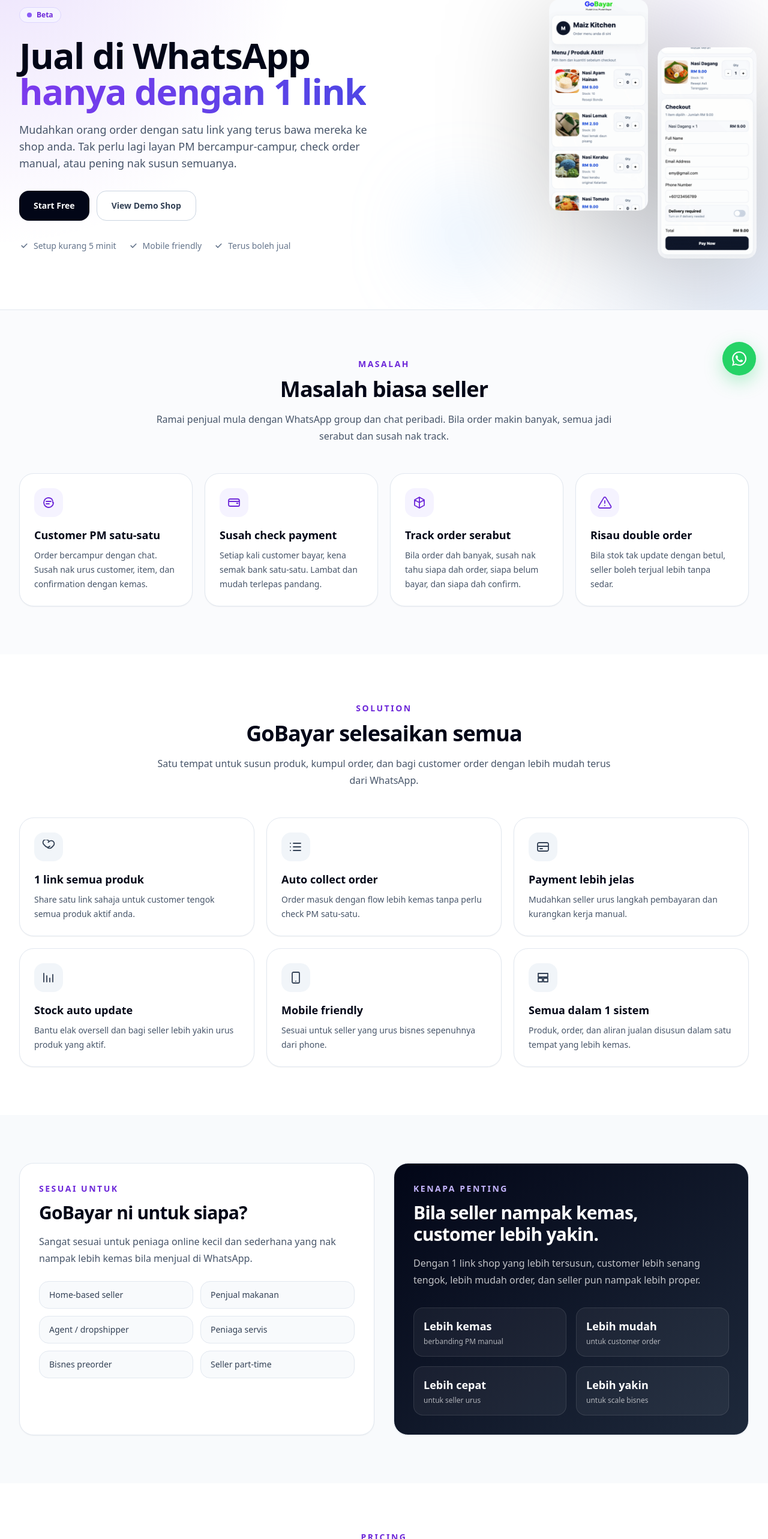
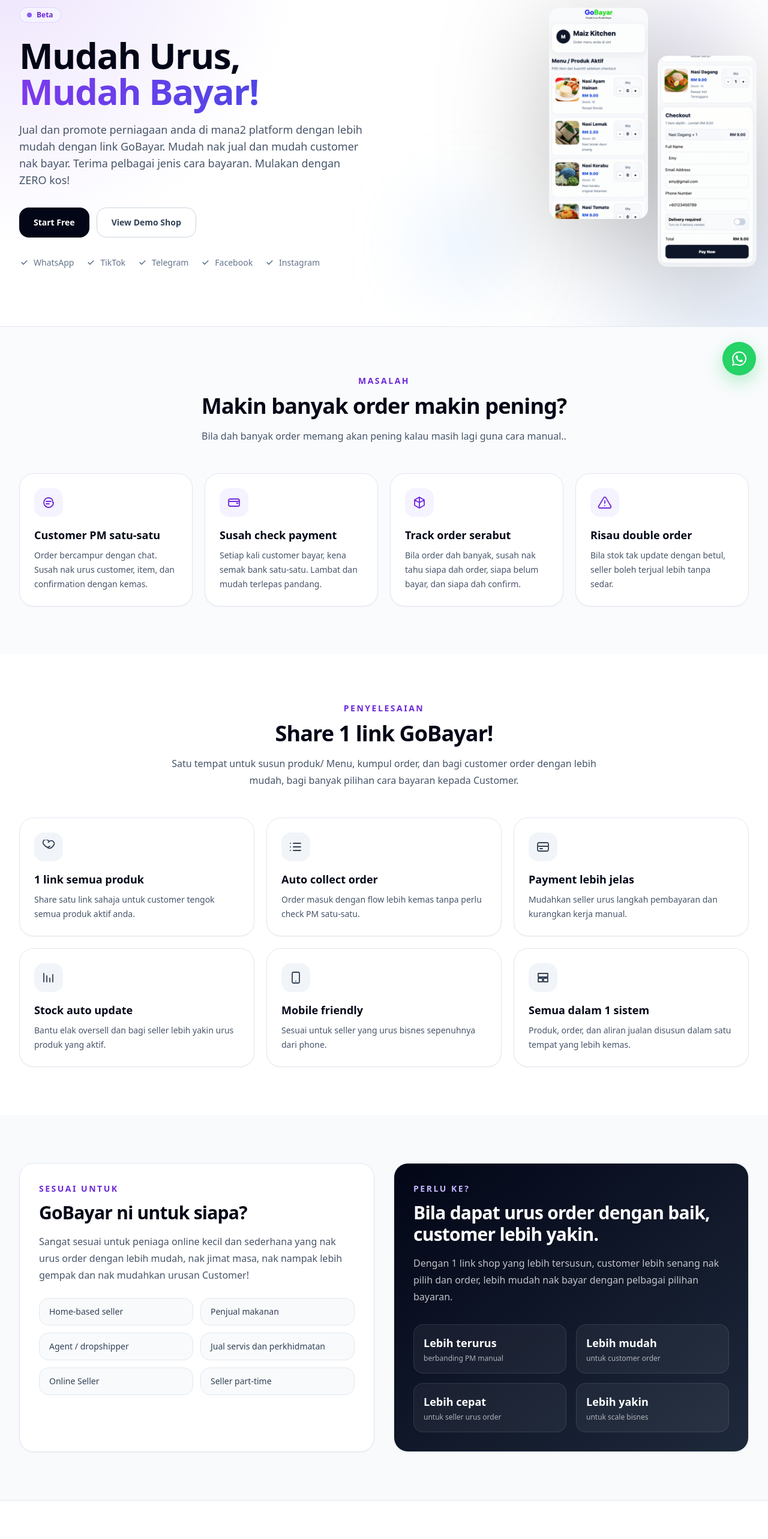
Before and after one commit to maizhakimm/pay-link, a Next.js app: page / in a window 1280 px wide. Shown: the part 154-2720 px from the top of the page at 60% size. Built offline with nearby package versions, Linux system fonts and the light colour scheme.

Commit message:
Update page.tsx

```diff
--- a/src/app/page.tsx
+++ b/src/app/page.tsx
@@ -45,17 +45,15 @@
             </div>
 
             <h1 className="mt-6 text-4xl font-extrabold leading-tight tracking-tight text-slate-950 sm:text-5xl lg:text-6xl">
-              Jual di WhatsApp
+              Mudah Urus,
               <br />
               <span className="bg-gradient-to-r from-violet-600 to-indigo-600 bg-clip-text text-transparent">
-                hanya dengan 1 link
+                Mudah Bayar!
               </span>
             </h1>
 
             <p className="mt-5 max-w-2xl text-base leading-7 text-slate-600 sm:text-lg">
-              Mudahkan orang order dengan satu link yang terus bawa mereka ke
-              shop anda. Tak perlu lagi layan PM bercampur-campur, check order
-              manual, atau pening nak susun semuanya.
+              Jual dan promote perniagaan anda di mana2 platform dengan lebih mudah dengan link GoBayar. Mudah nak jual dan mudah customer nak bayar. Terima pelbagai jenis cara bayaran. Mulakan dengan ZERO kos!
             </p>
 
             <div className="mt-8 flex flex-col gap-3 sm:flex-row">
@@ -76,15 +74,23 @@
             <div className="mt-8 flex flex-wrap items-center gap-x-5 gap-y-3 text-sm text-slate-500">
               <div className="inline-flex items-center gap-2">
                 <CheckIcon />
-                Setup kurang 5 minit
+                WhatsApp
               </div>
               <div className="inline-flex items-center gap-2">
                 <CheckIcon />
-                Mobile friendly
+                TikTok
               </div>
               <div className="inline-flex items-center gap-2">
                 <CheckIcon />
-                Terus boleh jual
+                Telegram
+              </div>
+              <div className="inline-flex items-center gap-2">
+                <CheckIcon />
+                Facebook
+              </div>
+              <div className="inline-flex items-center gap-2">
+                <CheckIcon />
+                Instagram
               </div>
             </div>
           </div>
@@ -126,11 +132,10 @@
               Masalah
             </p>
             <h2 className="mt-3 text-3xl font-bold tracking-tight text-slate-950 sm:text-4xl">
-              Masalah biasa seller
+              Makin banyak order makin pening?
             </h2>
             <p className="mt-4 text-base leading-7 text-slate-600">
-              Ramai penjual mula dengan WhatsApp group dan chat peribadi. Bila
-              order makin banyak, semua jadi serabut dan susah nak track.
+              Bila dah banyak order memang akan pening kalau masih lagi guna cara manual..
             </p>
           </div>
 
@@ -164,14 +169,14 @@
         <div className="mx-auto max-w-7xl px-4 sm:px-6 lg:px-8">
           <div className="mx-auto max-w-3xl text-center">
             <p className="text-sm font-semibold uppercase tracking-[0.18em] text-violet-700">
-              Solution
+              Penyelesaian
             </p>
             <h2 className="mt-3 text-3xl font-bold tracking-tight text-slate-950 sm:text-4xl">
-              GoBayar selesaikan semua
+              Share 1 link GoBayar!
             </h2>
             <p className="mt-4 text-base leading-7 text-slate-600">
-              Satu tempat untuk susun produk, kumpul order, dan bagi customer
-              order dengan lebih mudah terus dari WhatsApp.
+              Satu tempat untuk susun produk/ Menu, kumpul order, dan bagi customer
+              order dengan lebih mudah, bagi banyak pilihan cara bayaran kepada Customer.
             </p>
           </div>
 
@@ -222,93 +227,177 @@
             </h2>
             <p className="mt-4 text-base leading-7 text-slate-600">
               Sangat sesuai untuk peniaga online kecil dan sederhana yang nak
-              nampak lebih kemas bila menjual di WhatsApp.
+              urus order dengan lebih mudah, nak jimat masa, nak nampak lebih gempak
+              dan nak mudahkan urusan Customer!
             </p>
 
             <div className="mt-6 grid gap-3 sm:grid-cols-2">
               <MiniPill text="Home-based seller" />
               <MiniPill text="Penjual makanan" />
               <MiniPill text="Agent / dropshipper" />
-              <MiniPill text="Peniaga servis" />
-              <MiniPill text="Bisnes preorder" />
+              <MiniPill text="Jual servis dan perkhidmatan" />
+              <MiniPill text="Online Seller" />
               <MiniPill text="Seller part-time" />
             </div>
           </div>
 
           <div className="rounded-3xl border border-slate-200 bg-gradient-to-br from-slate-950 to-slate-800 p-8 text-white shadow-sm">
             <p className="text-sm font-semibold uppercase tracking-[0.18em] text-violet-300">
-              Kenapa penting
+              Perlu ke?
             </p>
             <h2 className="mt-3 text-3xl font-bold tracking-tight">
-              Bila seller nampak kemas,
+              Bila dapat urus order dengan baik,
               <br />
               customer lebih yakin.
             </h2>
             <p className="mt-4 max-w-xl text-base leading-7 text-white/75">
               Dengan 1 link shop yang lebih tersusun, customer lebih senang
-              tengok, lebih mudah order, dan seller pun nampak lebih proper.
+              nak pilih dan order, lebih mudah nak bayar dengan pelbagai pilihan bayaran.
             </p>
 
             <div className="mt-8 grid grid-cols-2 gap-4">
-              <DarkStat title="Lebih kemas" subtitle="berbanding PM manual" />
+              <DarkStat title="Lebih terurus" subtitle="berbanding PM manual" />
               <DarkStat title="Lebih mudah" subtitle="untuk customer order" />
-              <DarkStat title="Lebih cepat" subtitle="untuk seller urus" />
+              <DarkStat title="Lebih cepat" subtitle="untuk seller urus order" />
               <DarkStat title="Lebih yakin" subtitle="untuk scale bisnes" />
             </div>
           </div>
         </div>
       </section>
 
-      {/* Pricing */}
-      <section className="py-16 sm:py-20">
-        <div className="mx-auto max-w-7xl px-4 sm:px-6 lg:px-8">
-          <div className="mx-auto max-w-3xl text-center">
-            <p className="text-sm font-semibold uppercase tracking-[0.18em] text-violet-700">
+     {/* Pricing Section */}
+<section className="py-20 bg-white border-t border-slate-200">
+  <div className="max-w-7xl mx-auto px-4 sm:px-6 lg:px-8">
+
+    {/* Header */}
+    <div className="text-center max-w-2xl mx-auto">
+      <p className="text-sm font-semibold text-violet-600 uppercase tracking-widest">
         Pricing
       </p>
-            <h2 className="mt-3 text-3xl font-bold tracking-tight text-slate-950 sm:text-4xl">
-              Tunggu apa lagi?
+      <h2 className="mt-3 text-3xl sm:text-4xl font-bold text-slate-900">
+        Mula percuma. Bayar bila ada jualan.
       </h2>
-            <p className="mt-4 text-base leading-7 text-slate-600">
-              Daftar dan guna. Bukan kena bayar pun!
-              <br />
-              GoBayar tidak mengenakan apa-apa bayaran cuma terdapat transaksi fi
-              yang dikenakan.
+      <p className="mt-4 text-slate-600">
+        Lebih banyak anda jual, lebih rendah fee anda. Pilih plan yang sesuai dengan tahap bisnes anda.
       </p>
     </div>
 
-          <div className="mx-auto mt-12 max-w-lg">
-            <div className="relative overflow-hidden rounded-[2rem] border border-slate-200 bg-white p-8 shadow-[0_20px_60px_rgba(15,23,42,0.08)]">
-              <div className="absolute right-5 top-5 rounded-full bg-violet-100 px-3 py-1 text-xs font-semibold text-violet-700">
-                Intro Plan (Beta)
+    {/* Cards */}
+    <div className="mt-14 grid gap-6 md:grid-cols-3">
+
+      {/* FREE */}
+      <div className="rounded-3xl border border-slate-200 p-6 shadow-sm bg-white">
+        <h3 className="text-xl font-bold text-slate-900">Free</h3>
+        <p className="mt-2 text-sm text-slate-500">Untuk mula berniaga</p>
+
+        <div className="mt-6">
+          <span className="text-4xl font-extrabold">RM0</span>
+          <span className="text-slate-500">/month</span>
         </div>
 
-              <h3 className="text-2xl font-bold text-slate-950">Starter</h3>
-              <div className="mt-4 flex items-end gap-2">
-                <span className="text-5xl font-extrabold tracking-tight">
-                  FREE
-                </span>
-              </div>
+        <p className="mt-4 text-sm text-slate-600">
+          Transaction fee standard:
+        </p>
+        <ul className="mt-2 text-sm text-slate-700 space-y-1">
+          <li>• FPX: RM1.50</li>
+          <li>• QR: 2.5%</li>
+          <li>• Card: RM1 + 2.5%</li>
+        </ul>
 
-              <p className="mt-4 text-sm leading-6 text-slate-600">
-                Sesuai untuk home-based seller, peniaga kecil, dropshipper, dan
-                sesiapa yang nak mula jual dengan sistem lebih kemas.
-              </p>
-
-              <div className="mt-8 space-y-3">
-                <PriceItem text="Shop link sendiri" />
-                <PriceItem text="WhatsApp order flow" />
-                <PriceItem text="Basic dashboard" />
+        <div className="mt-6 space-y-2 text-sm text-slate-700">
+          <p>✔ Shop link sendiri</p>
+          <p>✔ Unlimited produk</p>
+          <p>✔ WhatsApp order flow</p>
         </div>
 
         <a
           href="/signup"
-                className="mt-8 inline-flex w-full items-center justify-center rounded-2xl bg-slate-950 px-6 py-3.5 text-sm font-semibold text-white transition hover:bg-slate-800"
+          className="mt-8 block text-center bg-slate-900 text-white py-3 rounded-xl font-semibold hover:bg-slate-800 transition"
         >
           Start Free
         </a>
       </div>
+
+      {/* PRO (Coming Soont) */}
+      <div className="relative rounded-3xl border-2 border-violet-600 p-6 shadow-xl bg-white scale-[1.03]">
+
+        <div className="absolute top-0 right-0 bg-violet-600 text-white text-xs px-3 py-1 rounded-bl-xl rounded-tr-3xl">
+          Popular
         </div>
+
+        <h3 className="text-xl font-bold text-slate-900">Pro</h3>
+        <p className="mt-2 text-sm text-slate-500">Untuk seller aktif</p>
+
+        <div className="mt-6">
+          <span className="text-4xl font-extrabold">RM19</span>
+          <span className="text-slate-500">/month</span>
+        </div>
+
+        <p className="mt-4 text-sm text-slate-600">
+          Lower transaction fee:
+        </p>
+        <ul className="mt-2 text-sm text-slate-700 space-y-1">
+          <li>• FPX: RM1.30</li>
+          <li>• QR: 2.2%</li>
+          <li>• Card: RM1 + 2.2%</li>
+        </ul>
+
+        <div className="mt-6 space-y-2 text-sm text-slate-700">
+          <p>✔ Semua dalam Free</p>
+          <p>✔ Remove watermark</p>
+          <p>✔ Analytics asas</p>
+          <p>✔ Auto WhatsApp summary</p>
+        </div>
+
+        <a
+          href="/signup"
+          className="mt-8 block text-center bg-violet-600 text-white py-3 rounded-xl font-semibold hover:bg-violet-700 transition"
+        >
+          Upgrade to Pro
+        </a>
+      </div>
+
+      {/* GROWTH (Coming Soon) */}
+      <div className="rounded-3xl border border-slate-200 p-6 shadow-sm bg-white">
+        <h3 className="text-xl font-bold text-slate-900">Growth</h3>
+        <p className="mt-2 text-sm text-slate-500">Untuk scale bisnes</p>
+
+        <div className="mt-6">
+          <span className="text-4xl font-extrabold">RM49</span>
+          <span className="text-slate-500">/month</span>
+        </div>
+
+        <p className="mt-4 text-sm text-slate-600">
+          Lowest transaction fee:
+        </p>
+        <ul className="mt-2 text-sm text-slate-700 space-y-1">
+          <li>• FPX: RM1.10</li>
+          <li>• QR: 1.9%</li>
+          <li>• Card: RM1 + 1.9%</li>
+        </ul>
+
+        <div className="mt-6 space-y-2 text-sm text-slate-700">
+          <p>✔ Semua dalam Pro</p>
+          <p>✔ Multi staff</p>
+          <p>✔ Advanced automation</p>
+          <p>✔ Inventory tracking</p>
+        </div>
+
+        <a
+          href="/signup"
+          className="mt-8 block text-center bg-slate-900 text-white py-3 rounded-xl font-semibold hover:bg-slate-800 transition"
+        >
+          Go Growth
+        </a>
+      </div>
+
+    </div>
+
+    {/* Bottom Note */}
+    <p className="text-center text-sm text-slate-500 mt-10">
+      Tiada caj setup. Tiada kontrak. Hanya bayar bila anda dah berjaya menjual.
+    </p>
+
   </div>
 </section>
 
```
Lines whose indentation alone changed are shown as unchanged.
